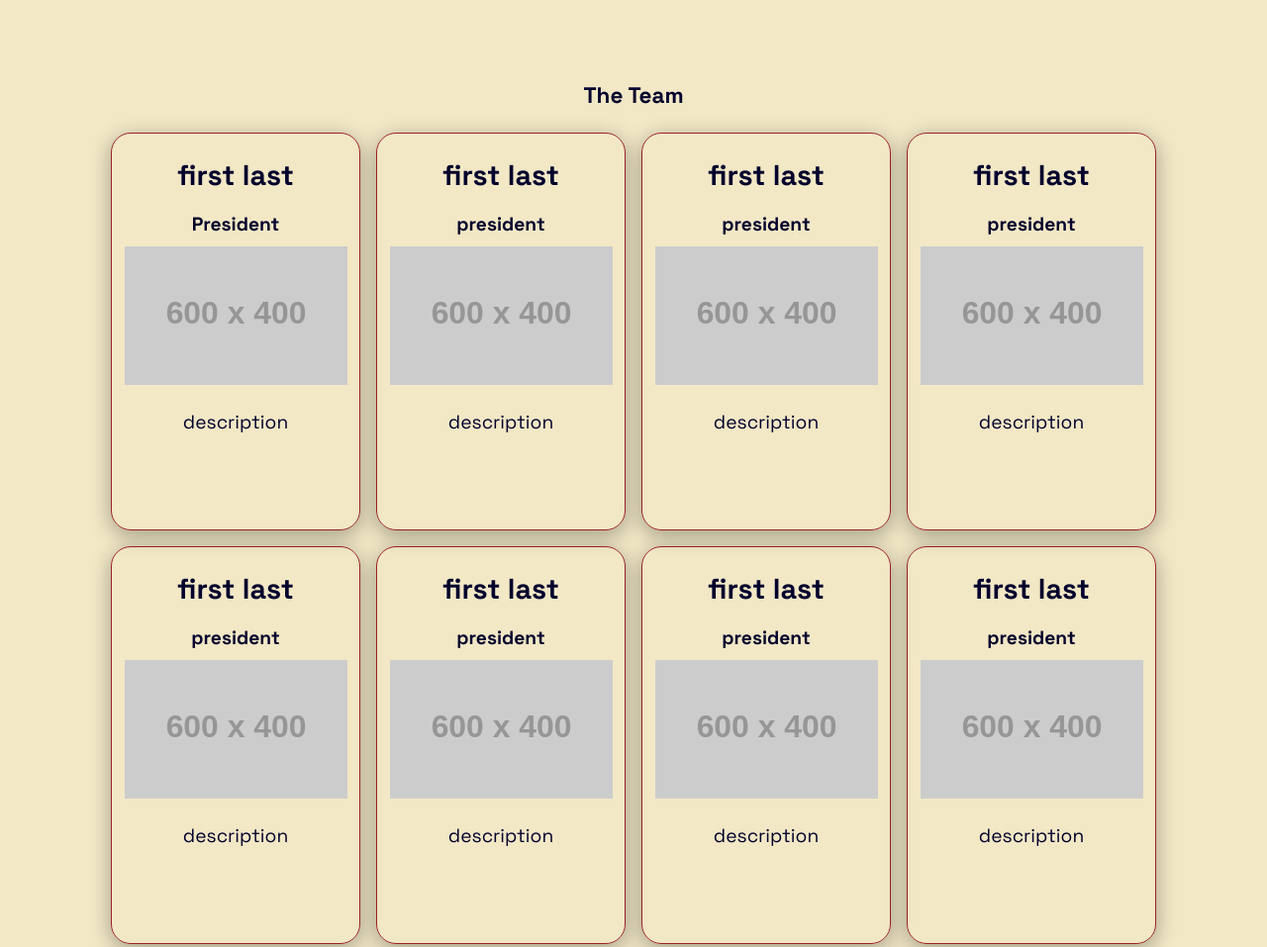
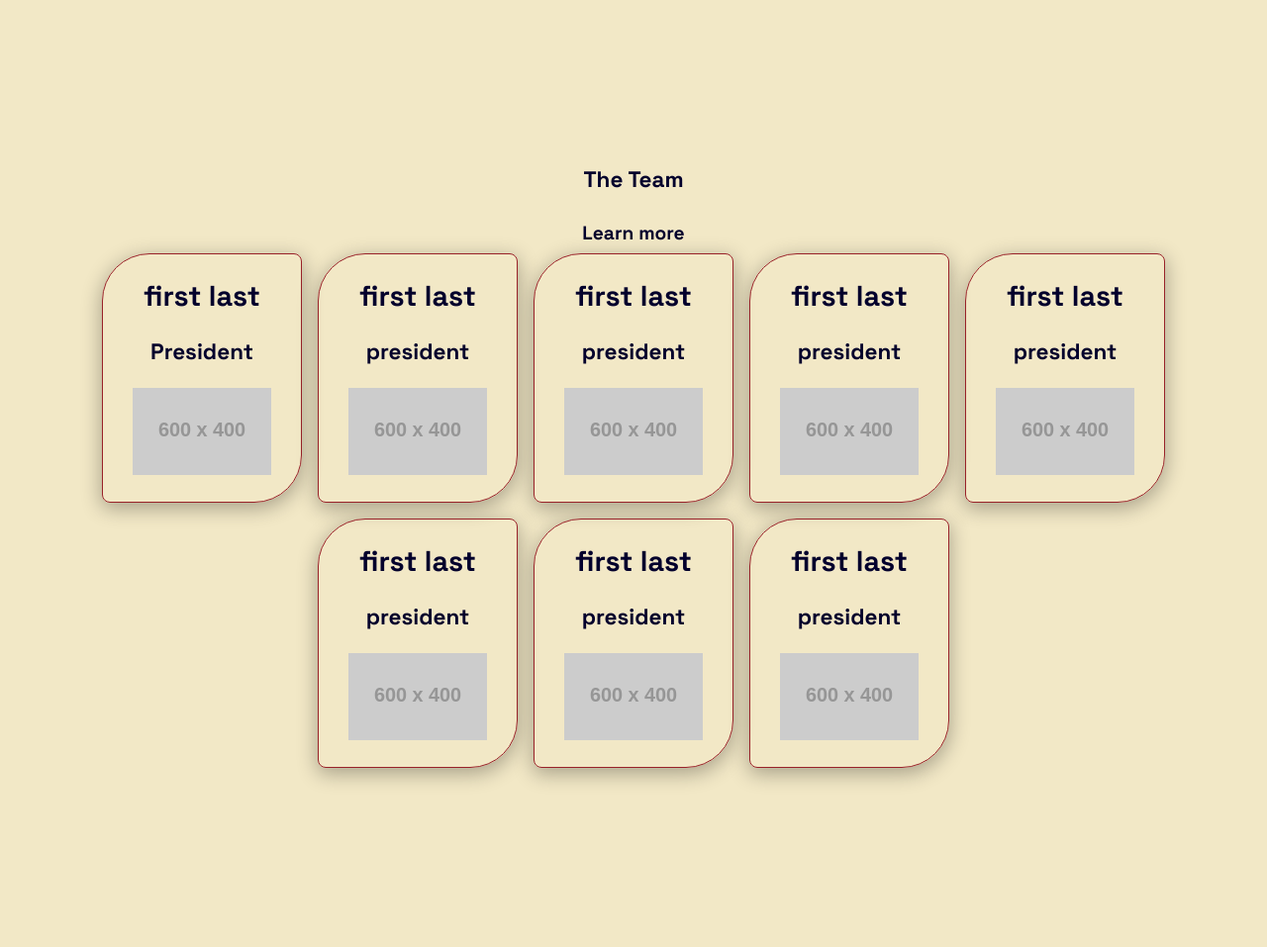
Before and after one commit to ragibasif/german-club-hunter, a website: page index.html in a window 1280 px wide. Shown: the part 1540-2497 px from the top of the page at 99% size. Drawn offline with Linux system fonts and the light colour scheme; placeholder pictures from the web are drawn by us.

Commit message:
update cards

```diff
--- a/index.html
+++ b/index.html
@@ -70,7 +70,6 @@
           <img src="./assets/flags/Flag_of_South_Tyrol.svg" alt="" />
         </div>
 
-        <a href="/team.html">team</a>
         <h2>Announcements</h2>
         <p>Coming in Fall 2024</p>
 
@@ -92,6 +91,7 @@
     </section>
     <section id="team">
       <h3>The Team</h3>
+      <a href="/team.html" target="_blank">Learn more</a>
       <div class="team-container" id="team-container"></div>
     </section>
     <section id="events">
@@ -172,7 +172,9 @@
         <p>Physical meeting location <strong>Coming Soon</strong></p>
         <p>
           Website designed and built by
-          <a href="https://www.linkedin.com/in/ragibasif/">Ragib Asif</a>
+          <a href="https://www.linkedin.com/in/ragibasif/" target="_blank"
+            >Ragib Asif</a
+          >
         </p>
         <p>© 2024 Ragib Asif. All rights reserved.</p>
         <div class="social-links">
--- a/script.js
+++ b/script.js
@@ -71,15 +71,15 @@ fetch("team.json")
       image.classList.add("team-card-img");
       image.src = item.image;
       // Create a description element
-      const description = document.createElement("p");
-      description.classList.add("team-card-description");
-      description.textContent = item.description;
+      // const description = document.createElement("p");
+      // description.classList.add("team-card-description");
+      // description.textContent = item.description;
 
       // Append title and description to the card
       card.appendChild(name);
       card.appendChild(role);
       card.appendChild(image);
-      card.appendChild(description);
+      // card.appendChild(description);
 
       // Append the card to the container
       container.appendChild(card);
--- a/styles.css
+++ b/styles.css
@@ -45,8 +45,10 @@ nav {
   align-items: center;
   z-index: 10;
   position: fixed;
-  letter-spacing: 3px;
-  padding: 1rem;
+  letter-spacing: 0.2rem;
+  padding-left: 1rem;
+  padding-right: 1rem;
+  padding-top: 0.1rem;
   width: 100%;
   background: var(--background-color);
 }
@@ -278,6 +280,7 @@ input:checked + .slider::before {
 }
 
 .team-container {
+  width: 90%;
   display: flex;
   align-items: center;
   text-align: center;
@@ -286,32 +289,39 @@ input:checked + .slider::before {
   gap: 1rem;
 }
 .team-card {
-  border-radius: 20px;
+  border-radius: 0.5rem;
+  border-top-left-radius: 3rem;
+  border-bottom-right-radius: 3rem;
   /* margin: 10px; */
-  width: 250px;
-  height: 400px;
+  width: 200px;
+  height: 250px;
   box-shadow: var(--box-shadow);
   border: 1px solid;
   border-color: var(--accent-color);
+  transition: transform 0.3s ease-in-out;
 }
-.team-card-name {
+
+.team-card:hover {
+  transform: scale(1.1) rotate(6deg);
+}
+/* .team-card-name {
   font-size: 1.5em;
   margin-bottom: 10px;
-}
-.team-card-role {
+} */
+/* .team-card-role {
   font-size: 1em;
   margin-bottom: 10px;
-}
+} */
 
 .team-card-img {
   object-fit: cover;
-  width: 90%;
+  width: 70%;
   height: 35%;
 }
 
-.team-card-description {
+/* .team-card-description {
   font-size: 1em;
-}
+} */
 
 /* Keyframes for fade-in animation */
 @keyframes fadeIn {
```
